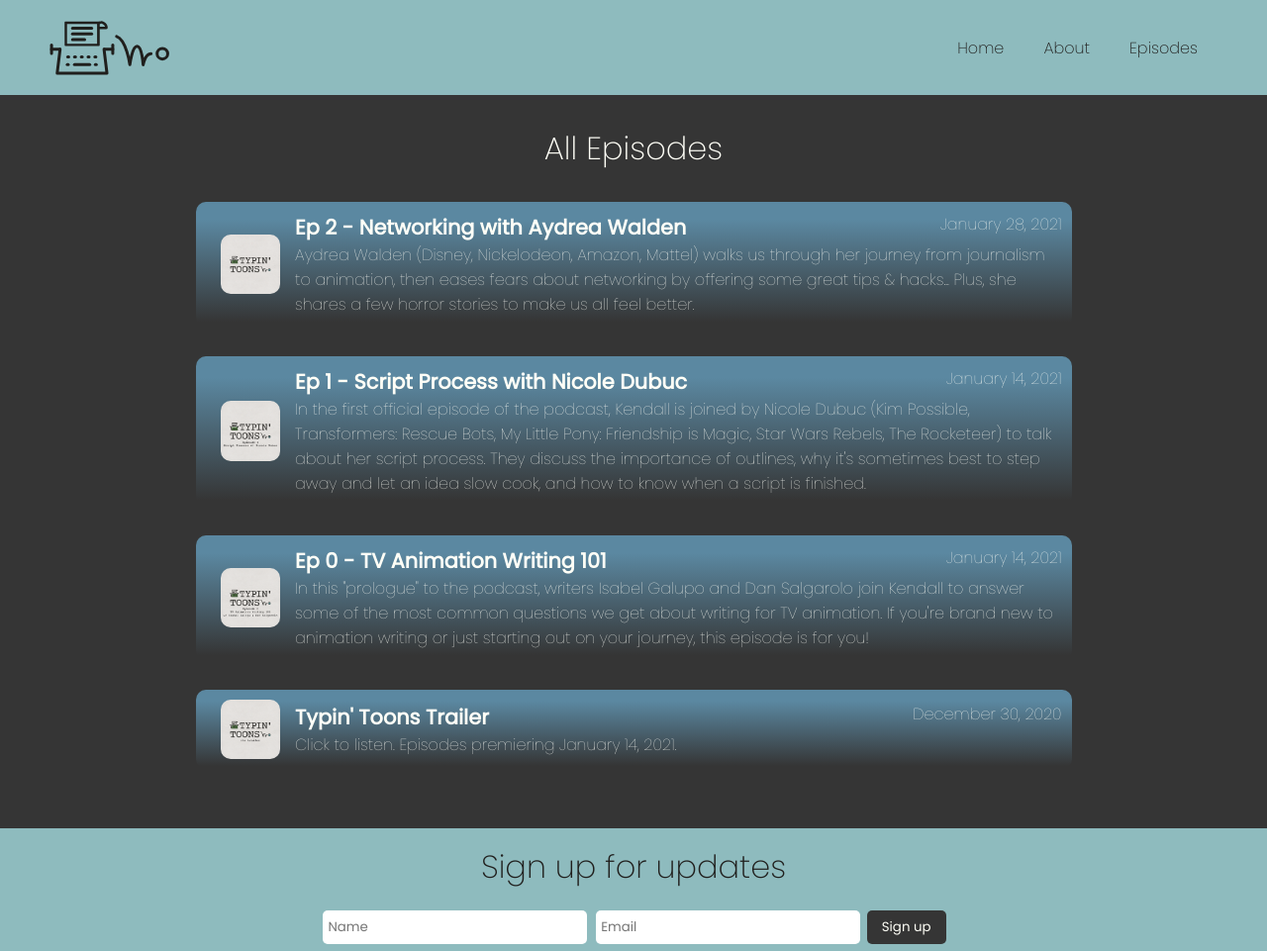
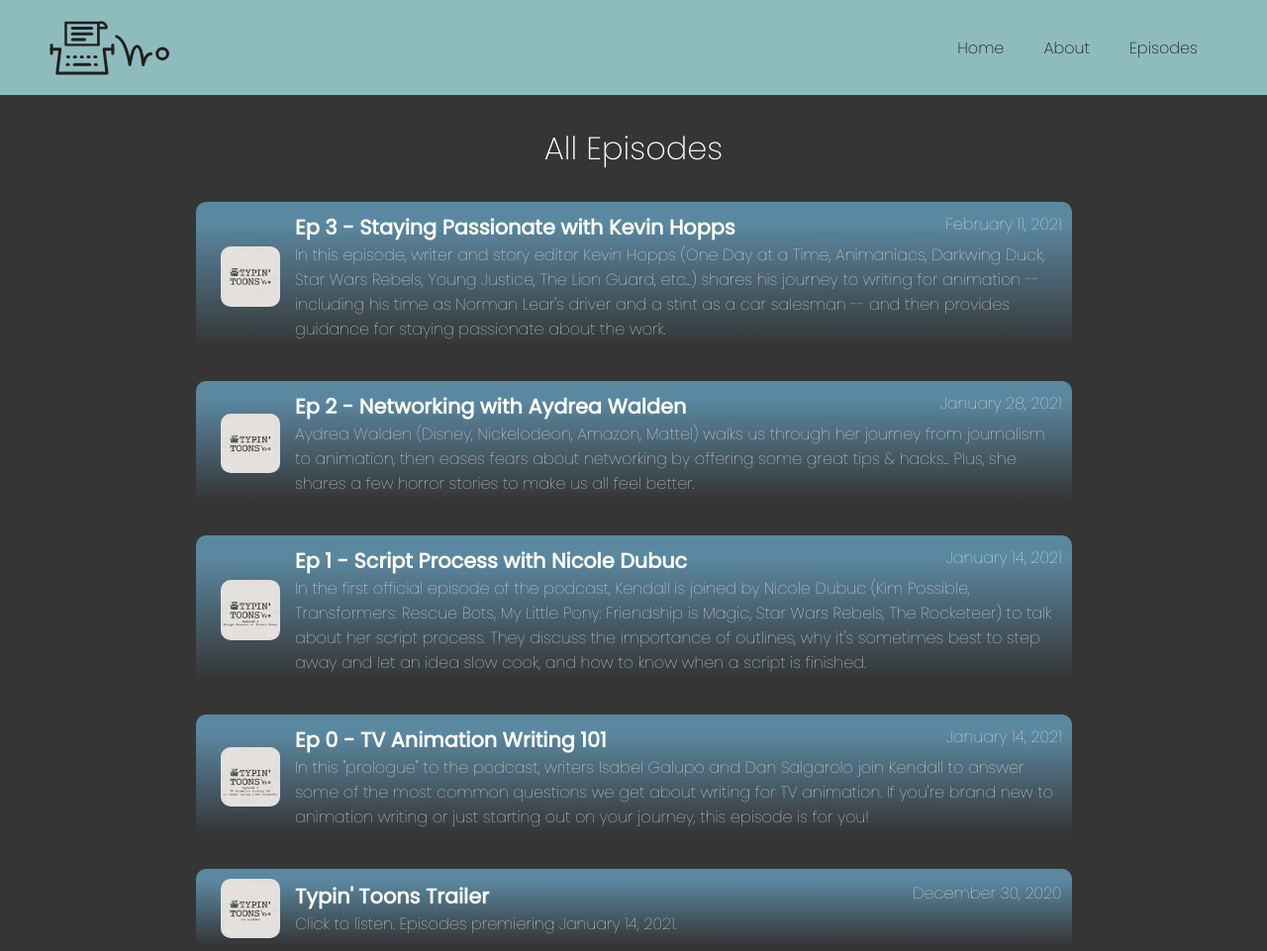
Before and after one commit to briank1458/typin-toons, a plain HTML site: page episodes.html in a window 1280 px wide. Shown: the top 961 px of the page at 99% size. Drawn offline with Linux system fonts and the light colour scheme.

Commit message:
Add ep03

```diff
--- a/episodes.html
+++ b/episodes.html
@@ -33,6 +33,29 @@
         <div class="episodes-title">
           <h1>All Episodes</h1>
         </div>
+
+        <a href="https://podcasts.apple.com/us/podcast/ep-3-staying-passionate-with-kevin-hopps/id1546800363?i=1000508567236" target="_blank">
+          <div class="episodes-card">
+              <div class="card-contents">
+                <div class="card-image">
+                  <img src="images/TypinToons.jpg" alt="Typin' Toons logo">
+                </div>
+                <div class="card-text-contents">
+                  <div class="card-text-header">
+                    <div class="card-title">
+                      <strong>Ep 3 - Staying Passionate with Kevin Hopps</strong>
+                    </div>
+                    <div class="card-date">
+                      February 11, 2021
+                    </div>
+                  </div>
+                  <div class="card-description">
+                    In this episode, writer and story editor Kevin Hopps (One Day at a Time, Animaniacs, Darkwing Duck, Star Wars Rebels, Young Justice, The Lion Guard, etc...) shares his journey to writing for animation -- including his time as Norman Lear's driver and a stint as a car salesman -- and then provides guidance for staying passionate about the work.
+                  </div>
+                </div>
+              </div>
+          </div>
+        </a>
 
         <a href="https://podcasts.apple.com/us/podcast/ep-2-networking-with-aydrea-walden/id1546800363?i=1000506848003" target="_blank">
           <div class="episodes-card">
```
Also changed, not shown: index.html (+23 -0 lines).
